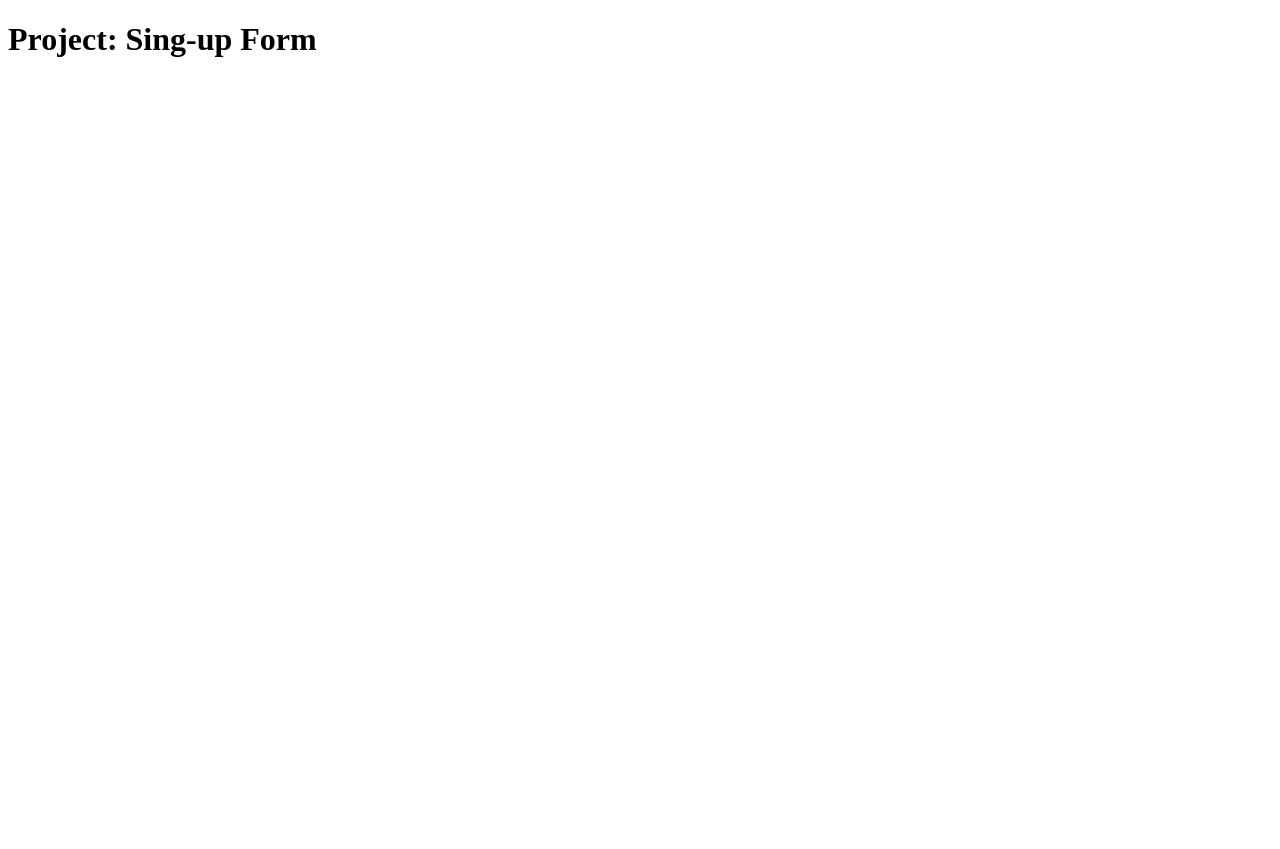
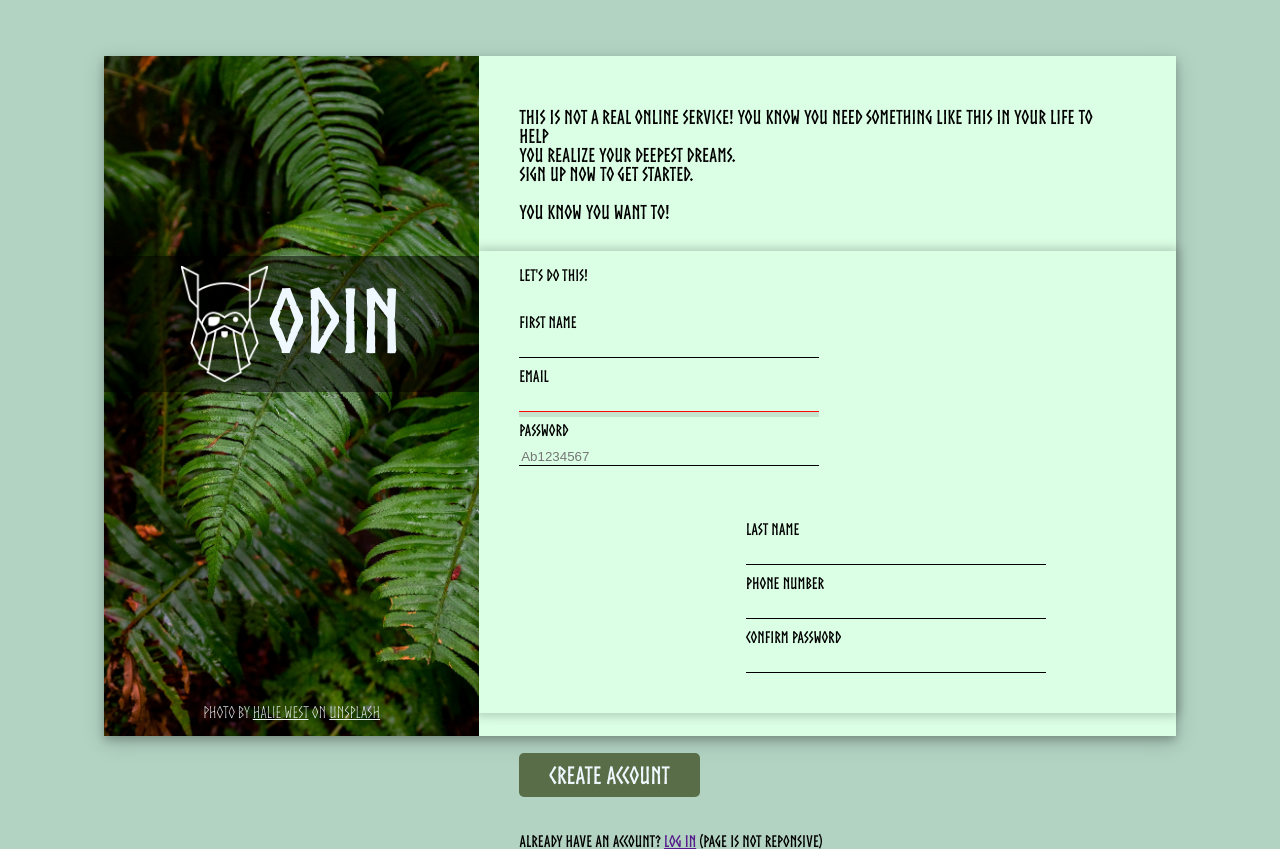
Before and after one commit to FarhotUmmatov/Project-Sign-up-Form, a plain HTML site: page index.html in a window 1280 px wide. Before the commit the page ends 800 px from the top, so only its background shows below. Drawn offline with Linux system fonts and the light colour scheme.

Commit message:
final result

```diff
--- a/index.html
+++ b/index.html
@@ -7,6 +7,64 @@
     <title>Project: Sing-up Form</title>
 </head>
 <body>
-    <h1>Project: Sing-up Form</h1>
+
+    <div class="container">
+        <div class="left">
+            <div class="img">
+                <img src="img-fonts/image.png" alt="">
+                <span class="odin">ODIN</span>
+                <div class="img-autor">
+                    Photo by
+                    <a href="https://unsplash.com/de/fotos/grune-blattpflanze-in-nahaufnahme-25xggax4bSA">
+                        Halie West</a>
+                    on
+                    <a href="https://unsplash.com/de">Unsplash</a>
+                </div>
+            </div>
+
+        </div>
+        <div class="right">
+            <div class="quote">
+                <p>This is not a real online service!
+                    You know you need something like this
+                    in your life to help <br> you realize your deepest dreams. <br>
+                    Sign up now to get started.</p>
+                <p>You know you want to!</p>
+            </div>
+            <div class="form">
+                <form action=""  id="myform" method="post">
+                    <p>Let's do this!</p>
+                    <div class="r1">
+                        <label for="first_name">FIRST NAME</label>
+                        <input type="text" name="user_name" id="first_name">
+                        <label for="mail">EMAIL</label>
+                        <input type="email" name="email" id="mail" required>
+                        <label for="password">PASSWORD</label>
+                        <input
+                        type="password"
+                        name="password"
+                        id="password"
+                        pattern="(?=.*\d)(?=.*[a-z])(?=.*[A-Z]).{8,}"
+                        placeholder="Ab1234567">
+                    </div>
+                    <div class="r2">
+                        <label for="last_name">LAST NAME</label>
+                        <input type="text" name="user_name" id="last_name">
+                        <label for="tel">PHONE NUMBER</label>
+                        <input type="tel" id="tel" name="phone" pattern="[0-9]{3}-[0-9]{2}-[0-9]{3}">
+                        <label for="confirm_pwd"> CONFIRM PASSWORD</label>
+                        <input type="password" name="password" id="confirm_pwd" pattern="(?=.*\d)(?=.*[a-z])(?=.*[A-Z]).{8,}">
+                    </div>
+                </form>
+            </div>
+
+            <button type="submit" form="myform" value="Update">Create Account</button>
+
+            <div class="login">
+                <p>Already have an account? <a href="">Log in</a> (page is not reponsive)</p>
+            </div>
+        </div>
+    </div>
+    <script src="main.js"></script>
 </body>
 </html>
--- /dev/null
+++ b/main.js
@@ -0,0 +1,9 @@
+const email = document.getElementById("mail");
+
+email.addEventListener("input", (event) => {
+  if (email.validity.typeMismatch) {
+    email.setCustomValidity("I am expecting an email address!");
+  } else {
+    email.setCustomValidity("");
+  }
+});
--- a/style.css
+++ b/style.css
@@ -0,0 +1,153 @@
+body {
+   /* background-image: url(img-fonts/debora-pilati-dOG0z4-gqp0-unsplash.jpg);
+   background-size: cover; */
+   background-color: #b2d3c2;
+   font-family: Norse-Bold;
+   box-sizing: border-box;
+}
+.container {
+    display: flex;
+    margin: 7vh 12vh;
+    box-shadow: 0 4px 8px 0 rgba(0, 0, 0, 0.2), 0 6px 20px 0 rgba(0, 0, 0, 0.19);
+    box-sizing: border-box;
+
+}
+/* left: logo */
+.left {
+    position: relative;
+    float: left;
+    background: url(img-fonts/halie-west-25xggax4bSA-unsplash.jpg);
+    background-size: cover;
+    width: 35%;
+    min-width: 200px;
+    height: 85vh;
+    box-sizing: border-box;
+}
+.right {
+    float: right;
+    background-color: rgb(219, 255, 229);
+    width: 65%;
+    min-width: 200px;
+    height: 85vh;
+    box-sizing: border-box;
+
+}
+.img {
+    display: flex;
+    margin-top: 25vh;
+    width: 100%;
+    height: 20%;
+    justify-content: center;
+    background-color: hsl(0, 0%, 0%, 0.5);
+
+
+}
+@font-face {
+    font-family: Norse-Bold;
+    font-weight: bold;
+    src: url("img-fonts/Norse-Bold.otf") format("opentype");
+}
+.odin{
+    font-family: Norse-Bold;
+    font-size: 11vh;
+    padding: 20px 0px;
+    color: aliceblue;
+}
+.img img {
+    padding: 10px 0px;
+}
+@font-face {
+    font-family: norse;
+    src: url("img-fonts/norse.regular.otf") format("opentype");
+}
+.img-autor {
+    font-family: norse;
+    position: absolute;
+    bottom: 1em !important;
+    color:aliceblue
+}
+.img-autor > a:link {
+    color:aliceblue;
+}
+.img-autor > a:visited {
+    color:rgb(124, 255, 168);
+}
+.img-autor > a:hover {
+    color:rgb(255, 255, 255);
+}
+/* right: sign-up */
+.quote {
+    font-family: Norse-Bold;
+    font-size: larger;
+    margin: 51px 70px 30px 40px;
+}
+.form {
+    display: flex;
+    position: relative;
+    box-shadow: 0px 0px 10px 3px rgba(0.5, 1, 1, 0.2);
+}
+form > p{
+    margin-left: 40px;
+    font-family: Norse-Bold;
+}
+input, label {
+    display: block;
+    margin: 10px 0px;
+    box-sizing: border-box;
+}
+input {
+    width: 300px;
+    background-color:transparent;
+    border: none;
+    border-bottom: 0.13em solid rgb(0, 0, 0);
+}
+input:hover {
+    border: none;
+    border-bottom: 0.13em solid rgb(47, 47, 229);
+}
+input:active {
+    border: none;
+    border-bottom: 0.13em solid rgb(13, 80, 31);
+}
+input:focus {
+    outline: none;
+    border-bottom: 0.13em solid rgb(13, 97, 35);
+}
+input:invalid {
+    outline: none;
+    border: none;
+    border-bottom: 0.13em solid rgb(255, 5, 5);
+    box-shadow: 0px 5px 0px 0px rgba(0, 0.5, 0.5, 0.1);
+}
+.r1 {
+    min-width: 150px;
+    margin: 5px 30px 30px 40px;
+    max-width: 400px;
+    min-width: 150px;
+    float: left;
+    box-sizing: border-box;
+}
+.r2 {
+    min-width: 150px;
+    margin: 5px 30px 30px 40px;
+    width: 400px;
+    min-width: 150px;
+    float: right;
+    box-sizing: border-box;
+}
+button {
+    font-family: Norse-Bold;
+    background-color: #596D48;
+    color: aliceblue;
+    padding: 10px 30px;
+    margin: 40px 20px 20px 40px;
+    border: none;
+    border-radius: 5px;
+    font-size: 1.5em;
+}
+.login {
+    margin-left: 40px;
+    > a{
+        text-decoration: none;
+    }
+}
```
Also changed, not shown: img-fonts/Norse-Bold.otf (added), img-fonts/debora-pilati-dOG0z4-gqp0-unsplash.jpg (added), img-fonts/lupe-ziel.jpg (deleted), img-fonts/norse.regular.otf (added), img-fonts/ziell.jpg (deleted).
